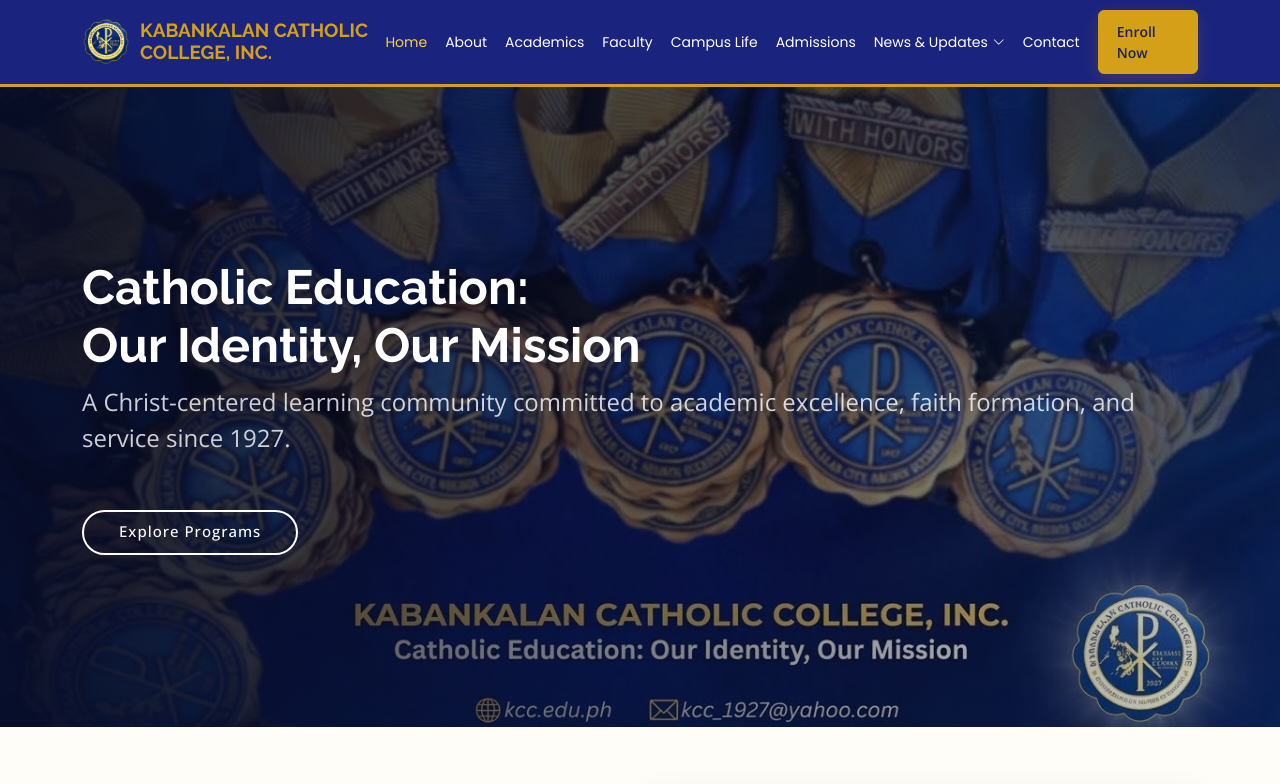
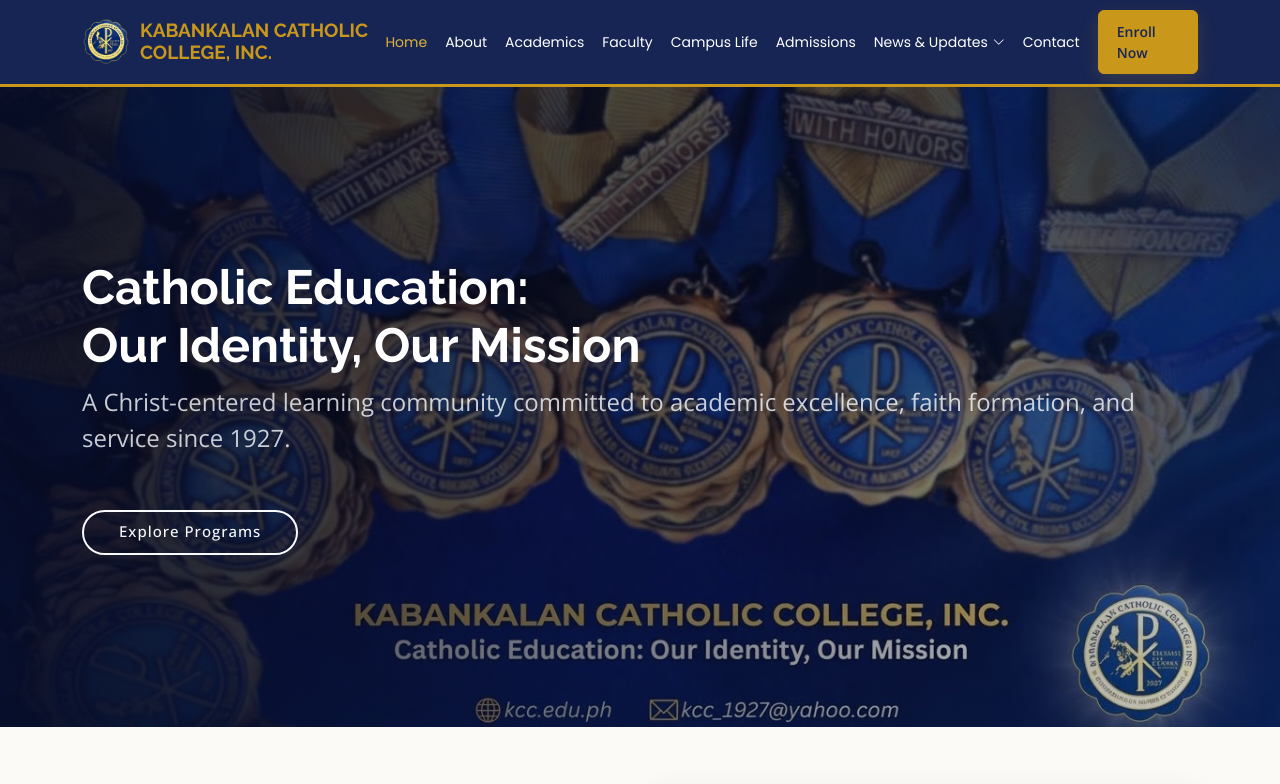
Before and after one commit to abello-johnny/abello-project-2, a plain HTML site: page index.html in a window 1280 px wide. Shown: the top 784 px of the page. Drawn offline with nearby package versions, Linux system fonts and the light colour scheme.

Commit message:
improving the color and add little design

```diff
--- a/assets/css/main.css
+++ b/assets/css/main.css
@@ -19,36 +19,36 @@
 
 /* Global Colors - The following color variables are used throughout the website. Updating them here will change the color scheme of the entire website */
 :root {
-  --background-color: #fffdf7; /* KCC-inspired warm ivory page background */
-  --default-color: #28304a; /* Default color used for the majority of the text content across the entire website */
-  --heading-color: #1a237e; /* KCC navy used for headings and titles */
-  --accent-color: #d4a017; /* KCC gold used for buttons, links, and highlights */
-  --surface-color: #ffffff; /* The surface color is used as a background of boxed elements within sections, such as cards, icon boxes, or other elements that require a visual separation from the global background. */
-  --contrast-color: #1a2350; /* Navy text remains readable on KCC gold controls */
+  --background-color: #fbfaf6; /* Clean warm ivory page background */
+  --default-color: #4b5060; /* Refined neutral text color */
+  --heading-color: #172554; /* Modern deep navy for headings */
+  --accent-color: #c9971a; /* Refined KCC gold */
+  --surface-color: #ffffff; /* Clean white card surfaces */
+  --contrast-color: #172554; /* Navy text for strong gold contrast */
 }
 
 /* Nav Menu Colors - The following color variables are used specifically for the navigation menu. They are separate from the global colors to allow for more customization options */
 :root {
-  --nav-color: #1a2350;  /* The default color of the main navmenu links */
-  --nav-hover-color: #d4a017; /* Applied to main navmenu links when they are hovered over or active */
-  --nav-mobile-background-color: #fffdf7; /* Used as the background color for mobile navigation menu */
-  --nav-dropdown-background-color: #fffdf7; /* Used as the background color for dropdown items that appear when hovering over primary navigation items */
-  --nav-dropdown-color: #1a2350; /* Used for navigation links of the dropdown items in the navigation menu. */
-  --nav-dropdown-hover-color: #d4a017; /* Similar to --nav-hover-color, this color is applied to dropdown navigation links when they are hovered over. */
+  --nav-color: #172554;  /* Modern navy navigation text */
+  --nav-hover-color: #c9971a; /* Polished gold hover state */
+  --nav-mobile-background-color: #fbfaf6; /* Clean mobile navigation surface */
+  --nav-dropdown-background-color: #ffffff; /* Crisp dropdown surface */
+  --nav-dropdown-color: #172554; /* Navy dropdown text */
+  --nav-dropdown-hover-color: #c9971a; /* Gold dropdown highlight */
 }
 
 /* Color Presets - These classes override global colors when applied to any section or element, providing reuse of the sam color scheme. */
 
 .light-background {
-  --background-color: #fbf7ec;
+  --background-color: #f5f3ea;
   --surface-color: #ffffff;
 }
 
 .dark-background {
-  --background-color: #06071a;
-  --default-color: #ffffff;
+  --background-color: #111827;
+  --default-color: #f8fafc;
   --heading-color: #ffffff;
-  --surface-color: #10154c;
+  --surface-color: #1f2937;
   --contrast-color: #ffffff;
 }
 
@@ -222,12 +222,12 @@ h6 {
 # Global Header
 --------------------------------------------------------------*/
 .header {
-  --background-color: #1a237e;
+  --background-color: #172554;
   --nav-color: #ffffff;
-  --nav-hover-color: #f6d24b;
-  --nav-dropdown-background-color: #fffdf7;
-  --nav-dropdown-color: #1a2350;
-  --nav-dropdown-hover-color: #d4a017;
+  --nav-hover-color: #dfb43a;
+  --nav-dropdown-background-color: #ffffff;
+  --nav-dropdown-color: #172554;
+  --nav-dropdown-hover-color: #c9971a;
   color: var(--default-color);
   background-color: var(--background-color);
   min-height: 78px;
@@ -553,10 +553,10 @@ h6 {
 # Global Footer
 --------------------------------------------------------------*/
 .footer {
-  --background-color: #06071a;
-  --default-color: #ffffff;
+  --background-color: #111827;
+  --default-color: #f8fafc;
   --heading-color: #ffffff;
-  --surface-color: #10154c;
+  --surface-color: #1f2937;
   --contrast-color: #ffffff;
   color: var(--default-color);
   background-color: var(--background-color);
--- a/index.html
+++ b/index.html
@@ -25,7 +25,7 @@
   <link href="assets/vendor/swiper/swiper-bundle.min.css" rel="stylesheet">
 
   <!-- Main CSS File -->
-  <link href="assets/css/main.css?v=8" rel="stylesheet">
+  <link href="assets/css/main.css?v=9" rel="stylesheet">
 
   <!-- =======================================================
   * Template Name: Mentor
```
Also changed, not shown: about.html (+1 -1 lines), contact.html (+1 -1 lines), course-details.html (+1 -1 lines), courses.html (+1 -1 lines), events.html (+1 -1 lines), pricing.html (+1 -1 lines), starter-page.html (+1 -1 lines), trainers.html (+1 -1 lines).
